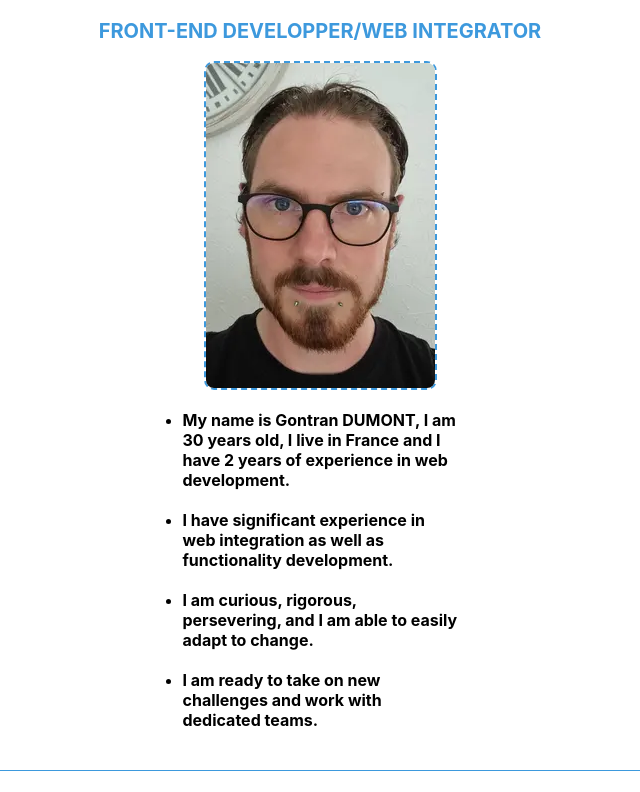
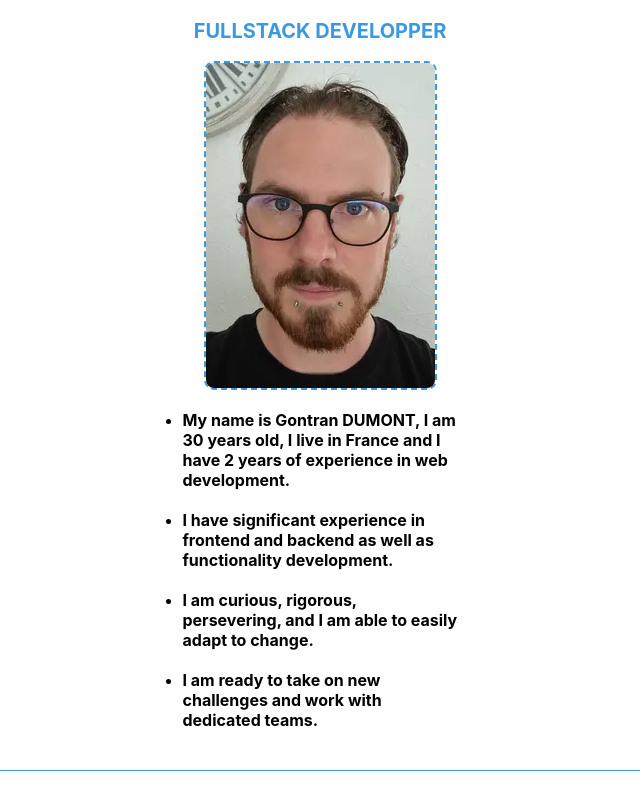
Before and after one commit to DumontGontran/portfolio-v2, a React (Create React App) app: page / in a window 1280 px wide. Shown: the top 792 px of the page, without its empty margins (320-960 px from the left). Built offline with nearby package versions, Linux system fonts and the light colour scheme.

Commit message:
frontend dev => fullstack dev

```diff
--- a/src/components/Description/Description.tsx
+++ b/src/components/Description/Description.tsx
@@ -5,7 +5,7 @@ import photo from '../../images/dumont-gontran.webp'
 const Description = () => {
     return (
         <section>
-            <h1>Front-End Developper/Web Integrator</h1>
+            <h1>Fullstack Developper</h1>
             <div className='presentation'>
                 <img src={photo} alt='dumont-gontran' className='photo' />
                 <ul className='description'>
@@ -13,7 +13,7 @@ const Description = () => {
                         My name is Gontran DUMONT, I am 30 years old, I live in France and I have 2 years of experience in web development.
                     </li>
                     <li className='description_element'>
-                        I have significant experience in web integration as well as functionality development.
+                        I have significant experience in frontend and backend as well as functionality development.
                     </li>
                     <li className='description_element'>
                         I am curious, rigorous, persevering, and I am able to easily adapt to change.
```
